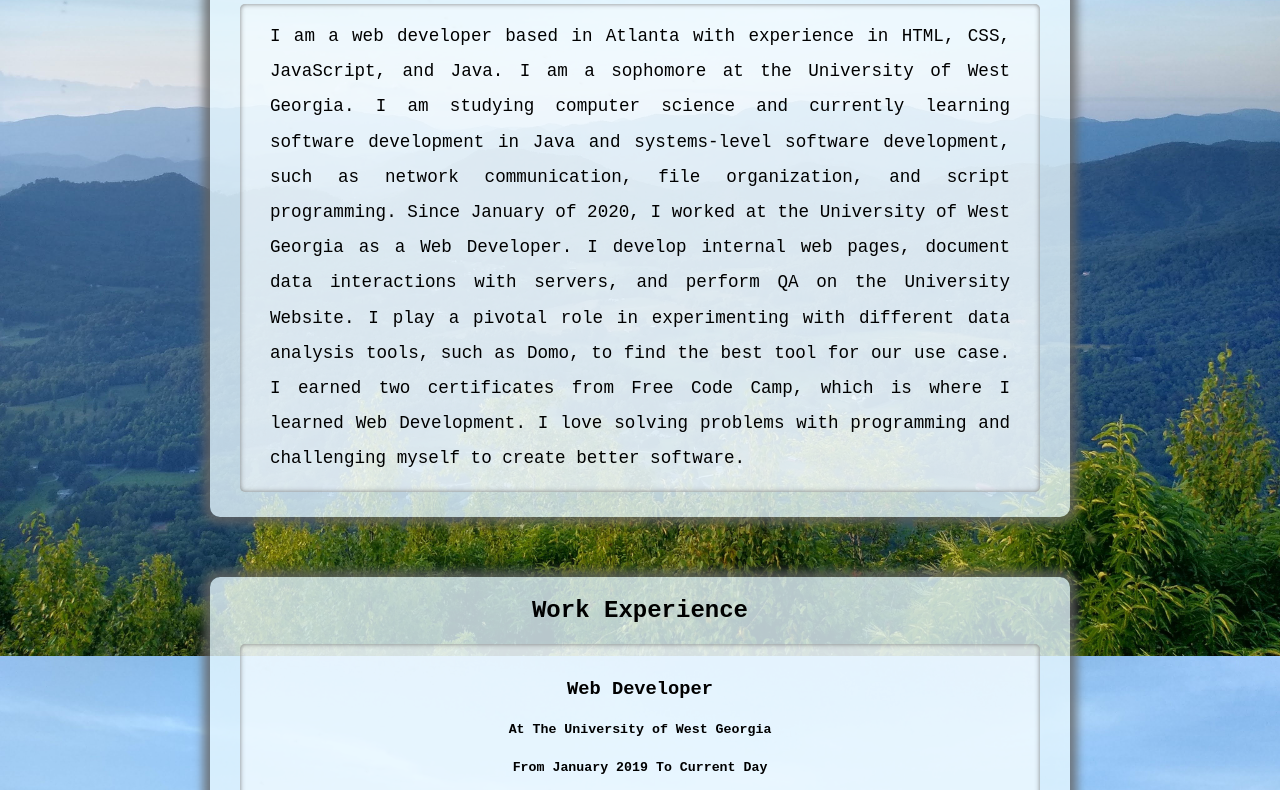
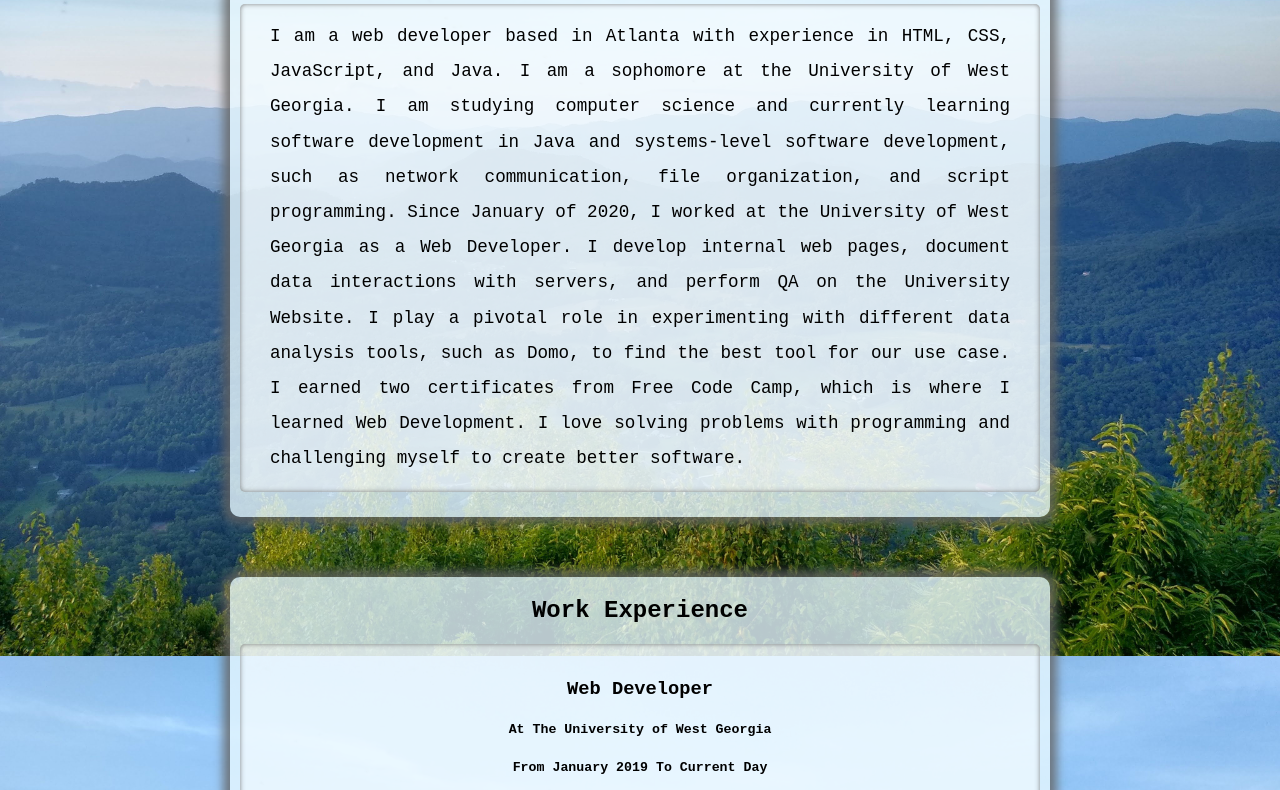
Before and after one commit to alexofceaser85/PersonalPortfolio, a website: page index.html in a window 1280 px wide. Shown: the part 304-1094 px from the top of the page. Drawn offline with nearby package versions, Linux system fonts and the light colour scheme.

Commit message:
changed main content container paddings

```diff
--- a/scss/SectionStyleSheet.scss
+++ b/scss/SectionStyleSheet.scss
@@ -16,7 +16,7 @@ html {
                 max-width: 800px;
                 background-color: rgba(230, 248, 255, 0.8);
                 text-align: justify;
-                padding: 1px 30px 5px 30px;
+                padding: 1px 10px 5px 10px;
                 margin: 60px auto 60px auto;
                 box-shadow: 0 0px 10px 7px rgba(100, 100, 100, .8);
                 border-radius: 10px;
```
Also changed, not shown: css/SectionStyleSheet.css.
